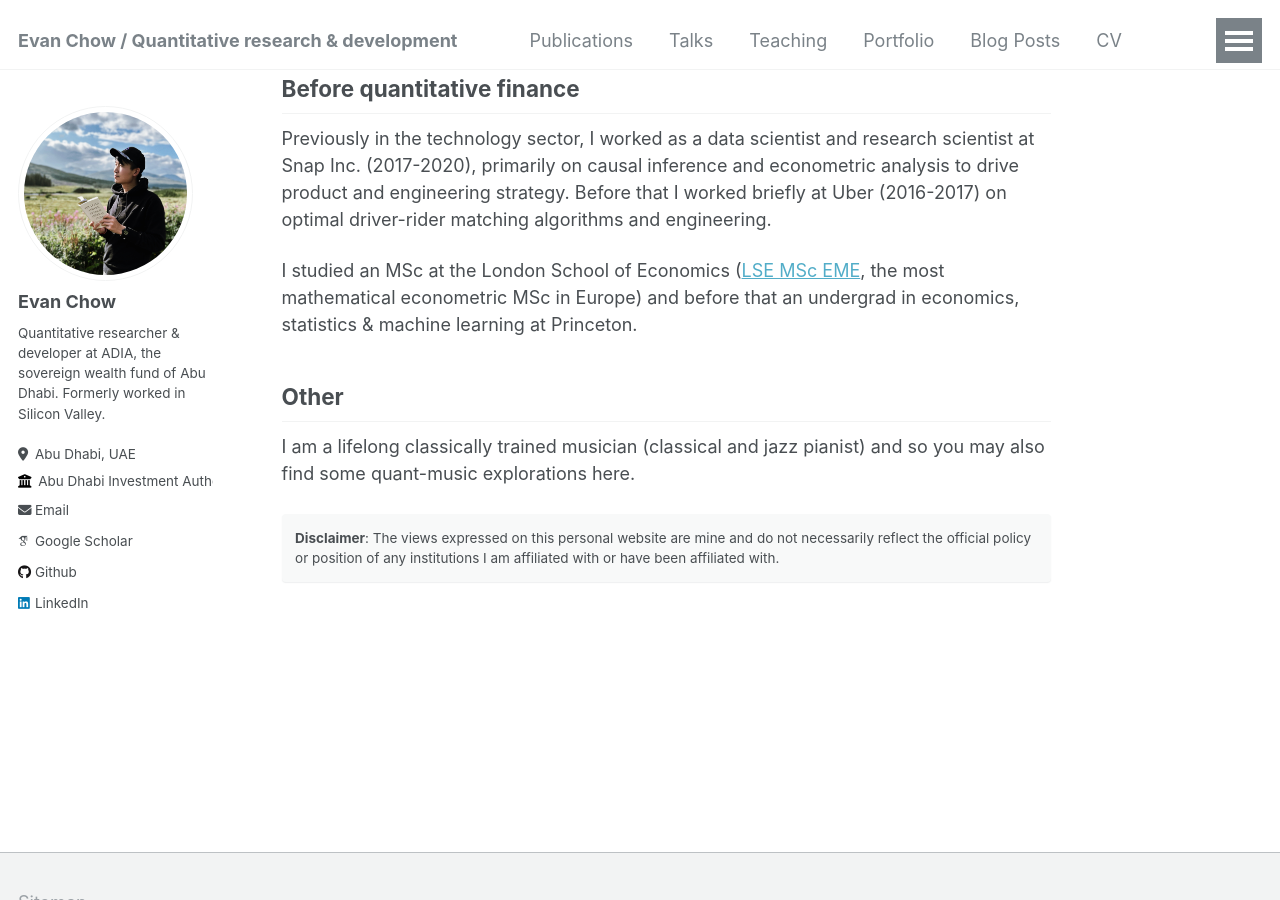
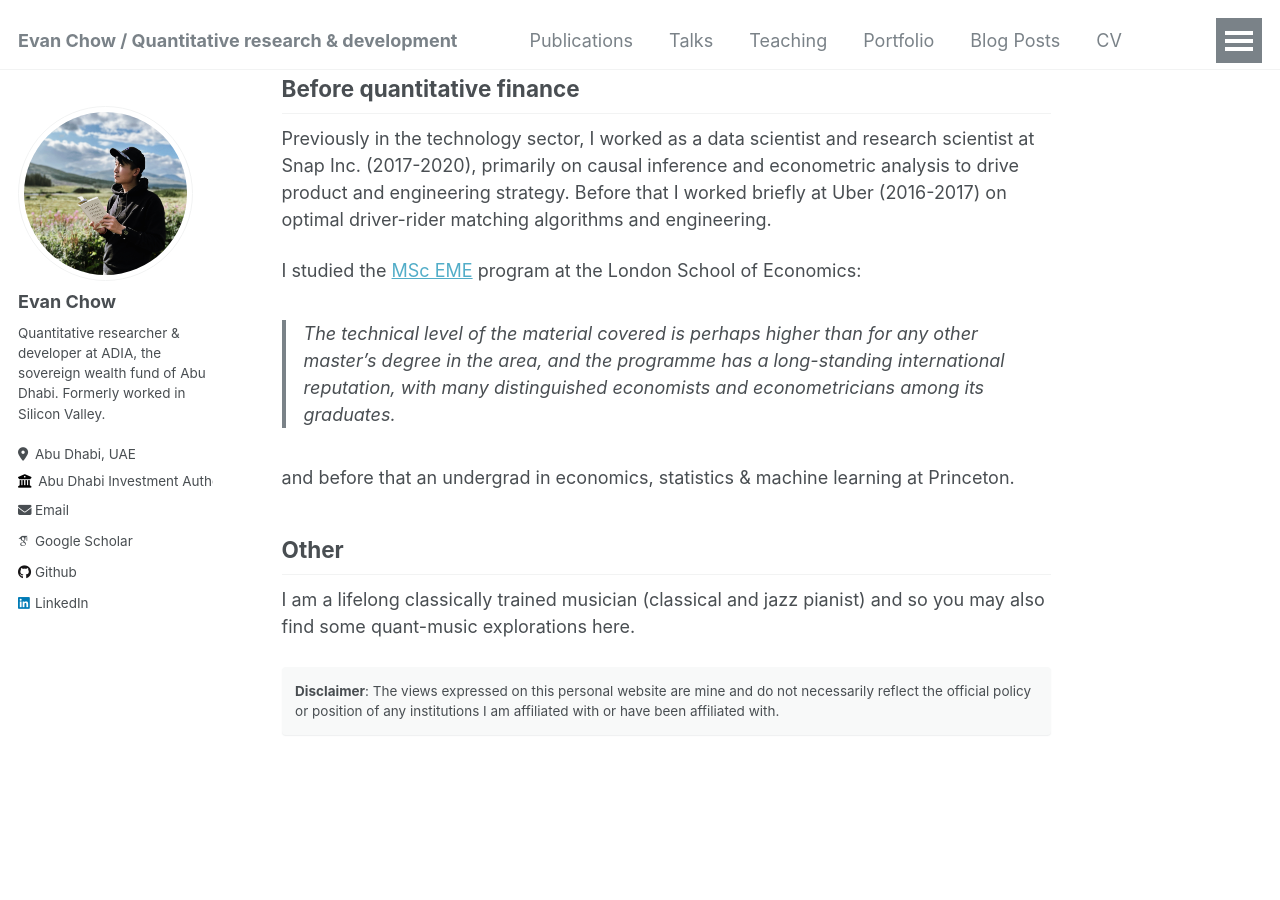
Before and after one commit to evnchw/evnchw.github.io, a Jekyll site: the page built from _pages/about.md, in a window 1280 px wide and 900 px high, scrolled down 988 px. Built offline with Jekyll 4.4.1, drawn with Linux system fonts in a browser that asks for light colours; some web fonts are replaced.

Commit message:
Update about.md

```diff
--- a/_pages/about.md
+++ b/_pages/about.md
@@ -34,7 +34,11 @@ Since my role is within a scientific investing team, I have also run a number of
 
 Previously in the technology sector, I worked as a data scientist and research scientist at Snap Inc. (2017-2020), primarily on causal inference and econometric analysis to drive product and engineering strategy. Before that I worked briefly at Uber (2016-2017) on optimal driver-rider matching algorithms and engineering.
 
-I studied an MSc at the London School of Economics ([LSE MSc EME](https://www.lse.ac.uk/study-at-lse/Graduate/degree-programmes-2024/MSc-Econometrics-and-Mathematical-Economics), the most mathematical econometric MSc in Europe) and before that an undergrad in economics, statistics & machine learning at Princeton.
+I studied the [MSc EME](https://www.lse.ac.uk/study-at-lse/Graduate/degree-programmes-2024/MSc-Econometrics-and-Mathematical-Economics) program at the London School of Economics:
+
+> The technical level of the material covered is perhaps higher than for any other master's degree in the area, and the programme has a long-standing international reputation, with many distinguished economists and econometricians among its graduates.
+
+and before that an undergrad in economics, statistics & machine learning at Princeton.
 
 ## Other
 
```
